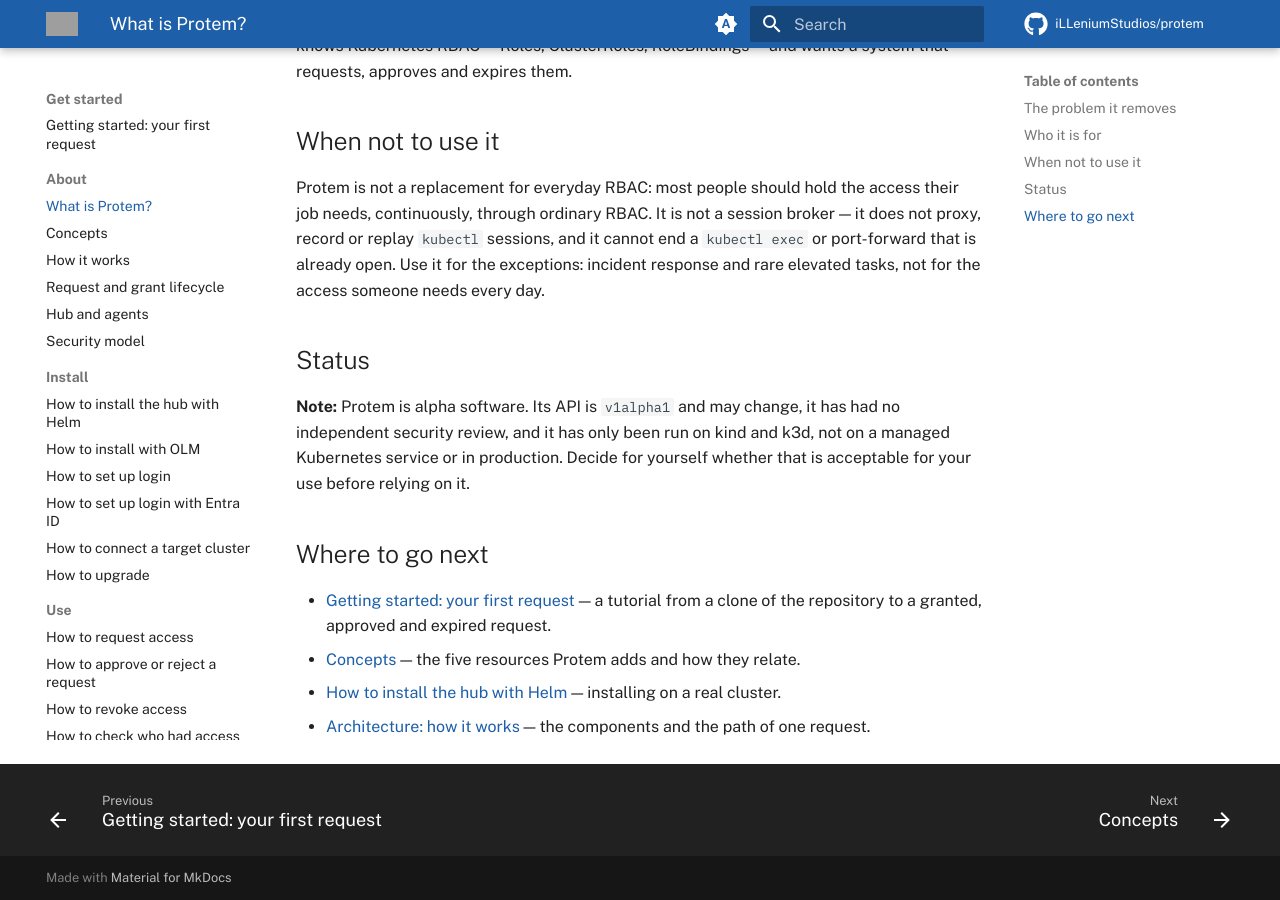
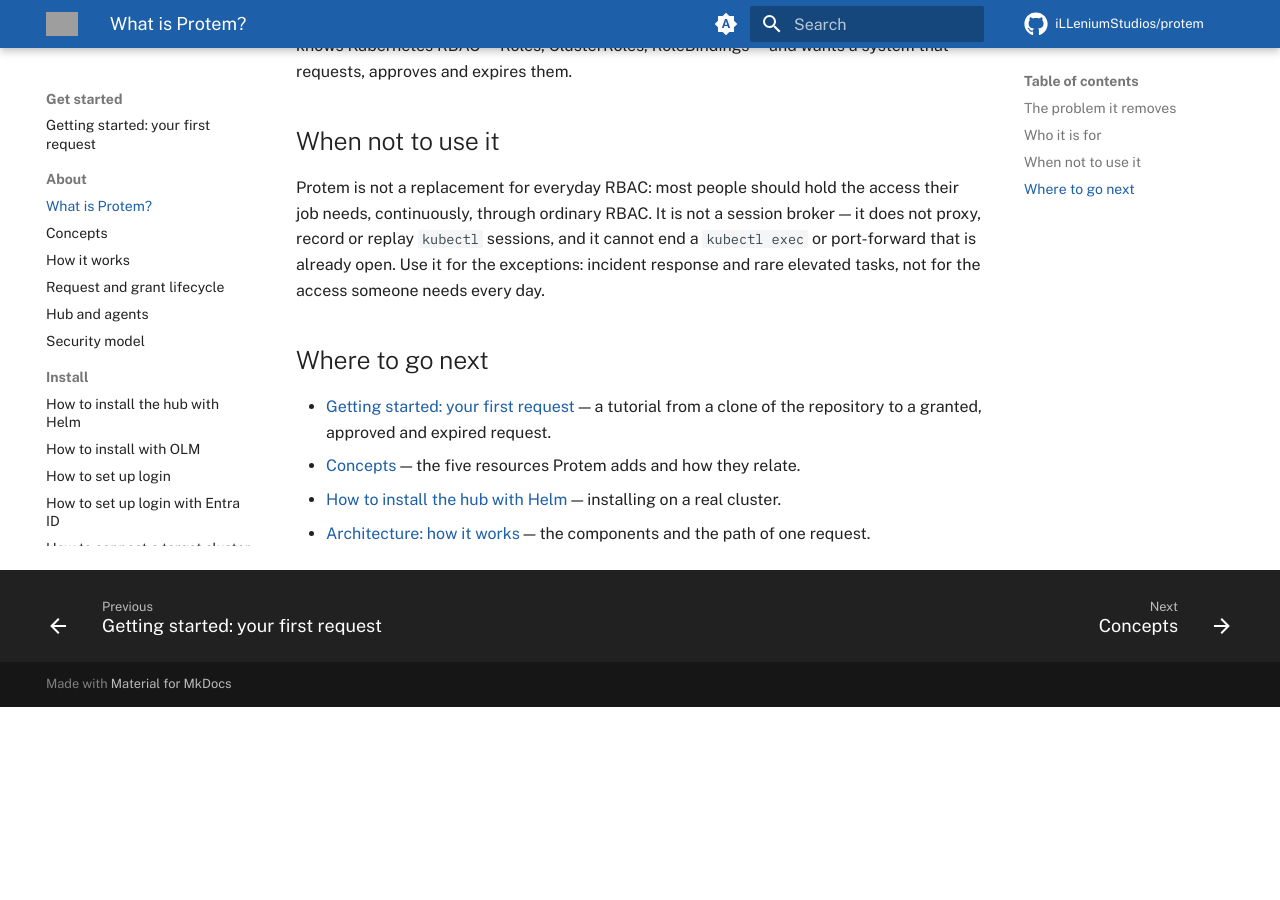
Before and after one commit to iLLeniumStudios/protem, an MkDocs documentation site: the page built from docs/overview.md, in a window 1280 px wide and 900 px high, scrolled down 1139 px. Built offline with MkDocs 1.6.1 and Material for MkDocs 9.7.7, drawn with Linux system fonts in a browser that asks for light colours; after the commit the page ends 1846 px from its top, so only the background shows below that; grey boxes are pictures that could not be loaded.

Commit message:
docs: remove the early-software warning from the README, site and bundle

```diff
--- a/docs/overview.md
+++ b/docs/overview.md
@@ -18,10 +18,6 @@ Teams running more than one Kubernetes cluster who want a paper trail and a time
 
 Protem is not a replacement for everyday RBAC: most people should hold the access their job needs, continuously, through ordinary RBAC. It is not a session broker — it does not proxy, record or replay `kubectl` sessions, and it cannot end a `kubectl exec` or port-forward that is already open. Use it for the exceptions: incident response and rare elevated tasks, not for the access someone needs every day.
 
-## Status
-
-**Note:** Protem is alpha software. Its API is `v1alpha1` and may change, it has had no independent security review, and it has only been run on kind and k3d, not on a managed Kubernetes service or in production. Decide for yourself whether that is acceptable for your use before relying on it.
-
 ## Where to go next
 
 - [Getting started: your first request](getting-started/first-request.md) — a tutorial from a clone of the repository to a granted, approved and expired request.
```
Also changed, not shown: README.md (+0 -3 lines), site/landing/index.html, site/landing/styles.css, 1 other file.
